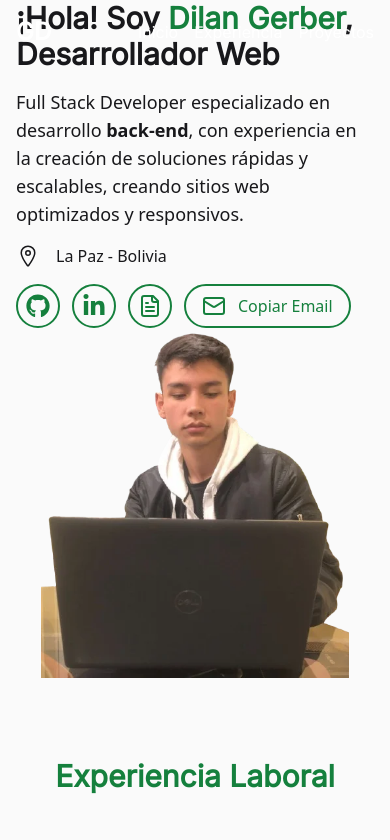
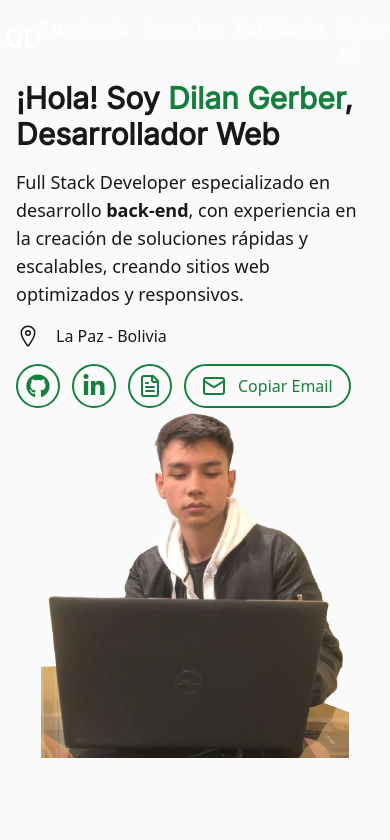
Before and after one commit to DilanGerber/portfolio-dilan, a Next.js app: page / in a window 390 px wide. Shown: the top 840 px of the page. Built offline with nearby package versions, Linux system fonts and the light colour scheme.

Commit message:
NavBar como quiero en pantallas grandes

```diff
--- a/src/components/home/Landing.jsx
+++ b/src/components/home/Landing.jsx
@@ -8,7 +8,7 @@ import IconCV from '@/icons/IconCV'
 
 const Landing = () => {
   return (
-    <section id="hero" className=' relative px-4 grid max-w-[1000px] mx-auto md:grid-cols-2 mb-20 md:mb-0 md:h-screen'>
+    <section id="hero" className=' relative px-4 grid max-w-[1000px] mx-auto md:grid-cols-2 mb-20 mt-20 md:mt-0 md:mb-0 md:h-screen'>
         <div className='flex flex-col justify-center '>
             <h1 className="text-3xl lg:text-4xl font-bold font-inter">¡Hola! Soy <span className=' text-green-700' aria-label="Dilan Gerber">Dilan Gerber</span>, Desarrollador Web</h1>
             <p className="text-lg font-light max-w-xl mx-auto mt-4">
--- a/src/components/layout/NavBar.jsx
+++ b/src/components/layout/NavBar.jsx
@@ -1,4 +1,4 @@
-"use client"
+"use client";
 import { useState, useEffect } from "react";
 
 const Navbar = () => {
@@ -19,18 +19,19 @@ const Navbar = () => {
 
   return (
     <nav
-      className={`fixed top-0 left-0 w-full transition-all duration-300 z-50 ${
+      className={`transition-all duration-300 z-50 px-6 py-4 md:w-[750px] lg:w-[1010px]  left-1/2 -translate-x-1/2 ${
         isAtTop
-          ? "absolute bg-transparent text-white" // En la sección Hero
-          : "sticky bg-slate-400 bg-opacity-95 shadow-md text-black" // En otras secciones
+          ? "absolute top-0 bg-transparent text-white" // En Hero, sigue el flujo sin ocupar espacio
+          : "fixed top-0 bg-zinc-400/30 backdrop-blur-lg rounded-b-xl shadow-md" // En otras secciones, se fija
       }`}
     >
-      <div className="max-w-[1200px] mx-auto px-4 py-4 flex justify-between items-center font-inter ">
+      <div className="flex justify-between items-center font-inter">
         <h1 className="text-2xl font-bold">GD</h1>
         <ul className="flex gap-4">
-          <li>Inicio</li>
           <li>Experiencia</li>
           <li>Proyectos</li>
+          <li>Habilidades</li>
+          <li>Sobre mí</li>
         </ul>
       </div>
     </nav>
```
